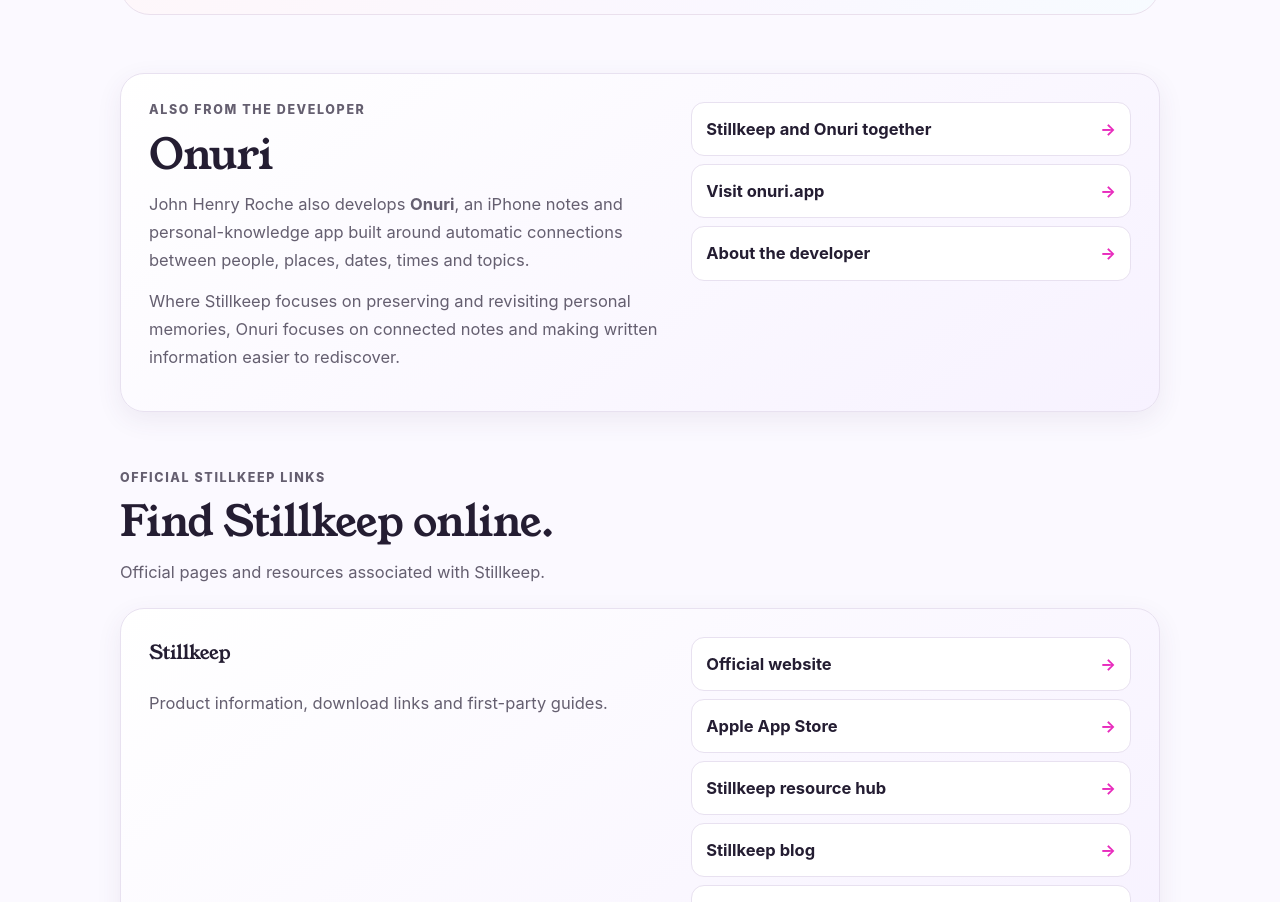
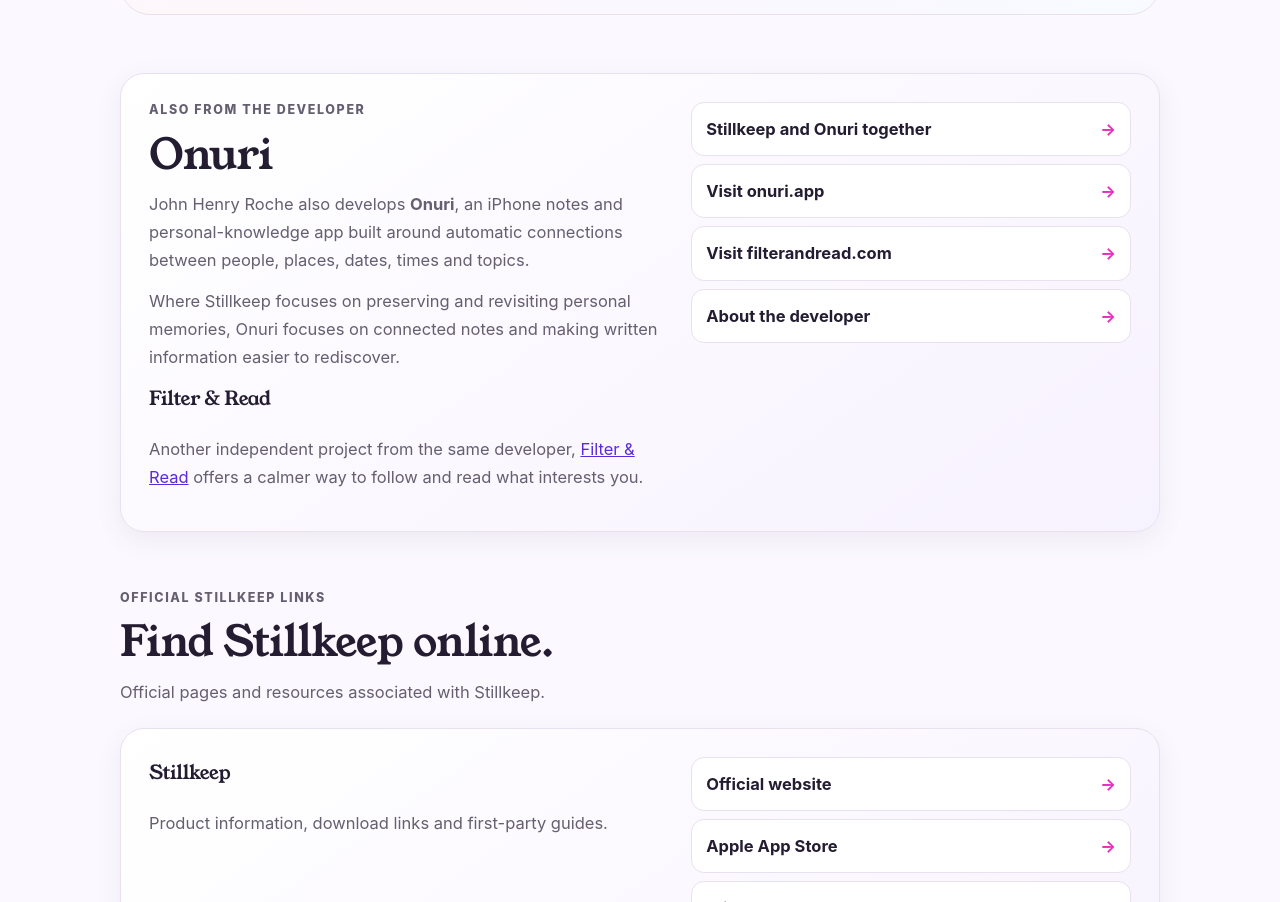
Before and after one commit to JHR1986/stillkeep-journal-diary, a plain HTML site: page about-stillkeep.html in a window 1280 px wide. Shown: the part 6997-7899 px from the top of the page. Drawn offline with Linux system fonts and the light colour scheme.

Commit message:
Add files via upload

```diff
--- a/about-stillkeep.html
+++ b/about-stillkeep.html
@@ -157,7 +157,9 @@
 <p class="eyebrow">Also from the developer</p><h2 id="onuri-title">Onuri</h2>
 <p>John Henry Roche also develops <strong>Onuri</strong>, an iPhone notes and personal-knowledge app built around automatic connections between people, places, dates, times and topics.</p>
 <p>Where Stillkeep focuses on preserving and revisiting personal memories, Onuri focuses on connected notes and making written information easier to rediscover.</p>
-</div><div class="feature-links"><a href="onuri-notes-app.html">Stillkeep and Onuri together</a><a href="https://onuri.app/">Visit onuri.app</a><a href="about-john-henry-roche.html">About the developer</a></div></div>
+<h3>Filter &amp; Read</h3>
+<p>Another independent project from the same developer, <a href="https://filterandread.com/">Filter &amp; Read</a> offers a calmer way to follow and read what interests you.</p>
+</div><div class="feature-links"><a href="onuri-notes-app.html">Stillkeep and Onuri together</a><a href="https://onuri.app/">Visit onuri.app</a><a href="https://filterandread.com/">Visit filterandread.com</a><a href="about-john-henry-roche.html">About the developer</a></div></div>
 </section>
 <section aria-labelledby="official-title" class="section" id="official">
 <div class="section-head"><p class="eyebrow">Official Stillkeep links</p><h2 id="official-title">Find Stillkeep online.</h2><p>Official pages and resources associated with Stillkeep.</p></div>
```
